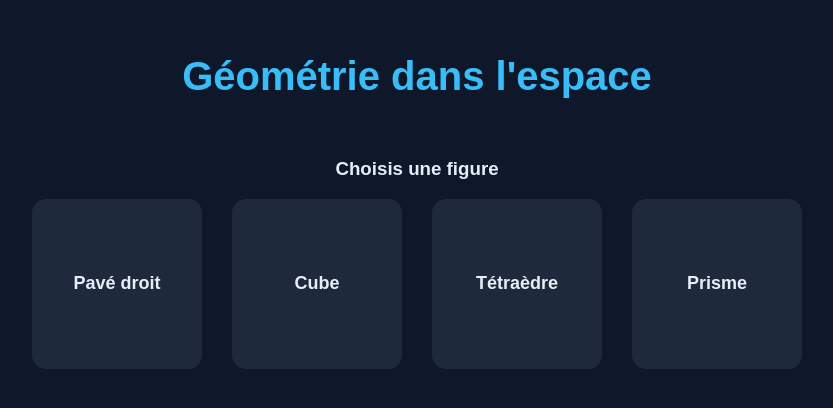
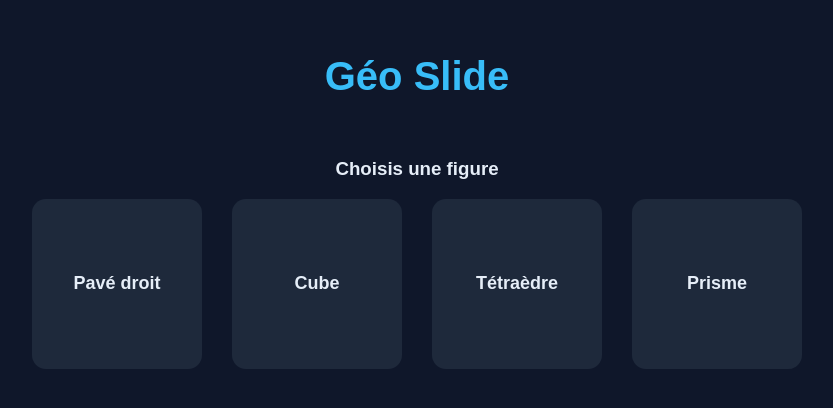
Before and after one commit to carletteperrin-sketch/geoslide, a plain HTML site: page index.html in a window 1280 px wide. Shown: the part 202-610 px from the top of the page, without its empty margins (223-1056 px from the left). Drawn offline with Linux system fonts and the light colour scheme.

Commit message:
Update index.html

```diff
--- a/index.html
+++ b/index.html
@@ -69,7 +69,7 @@
 </head>
 <body>
 
-<h1>Géométrie dans l'espace</h1>
+<h1>Géo Slide</h1>
 
 <h3>Choisis une figure</h3>
 
```
